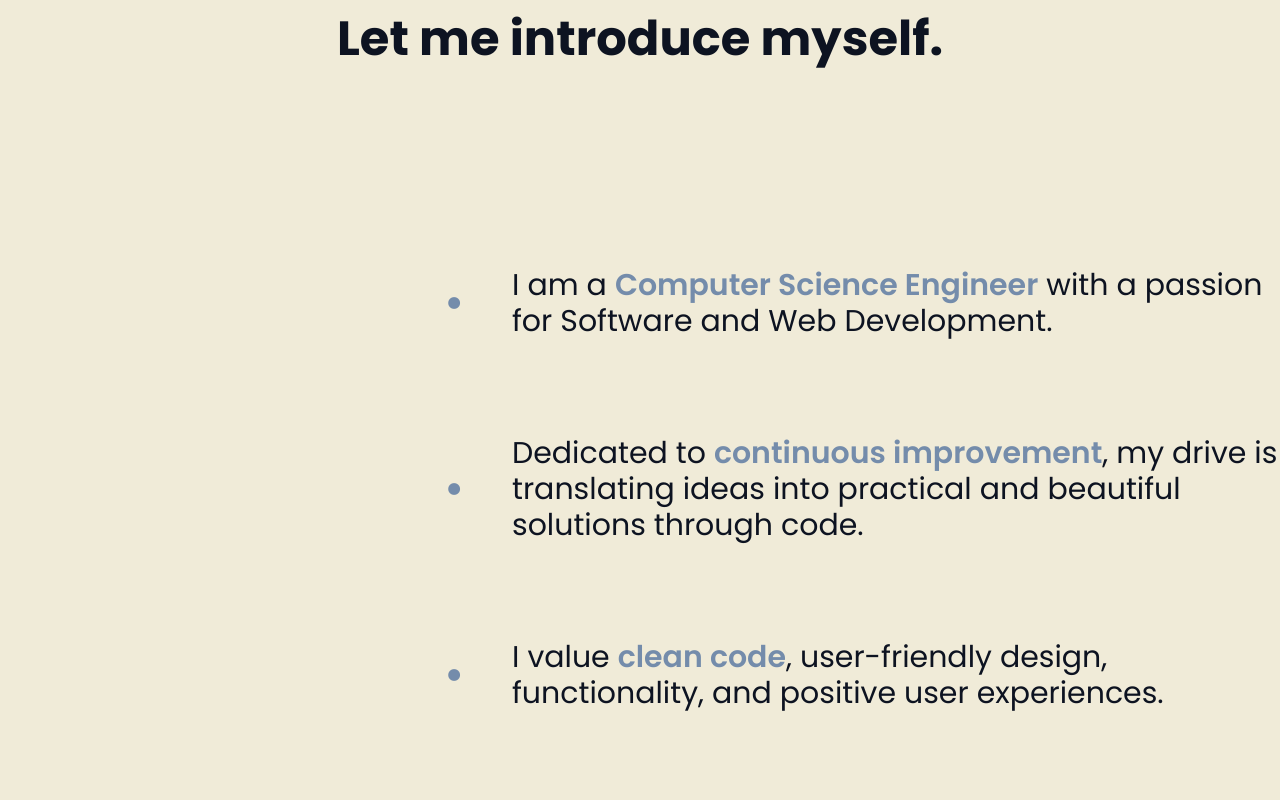
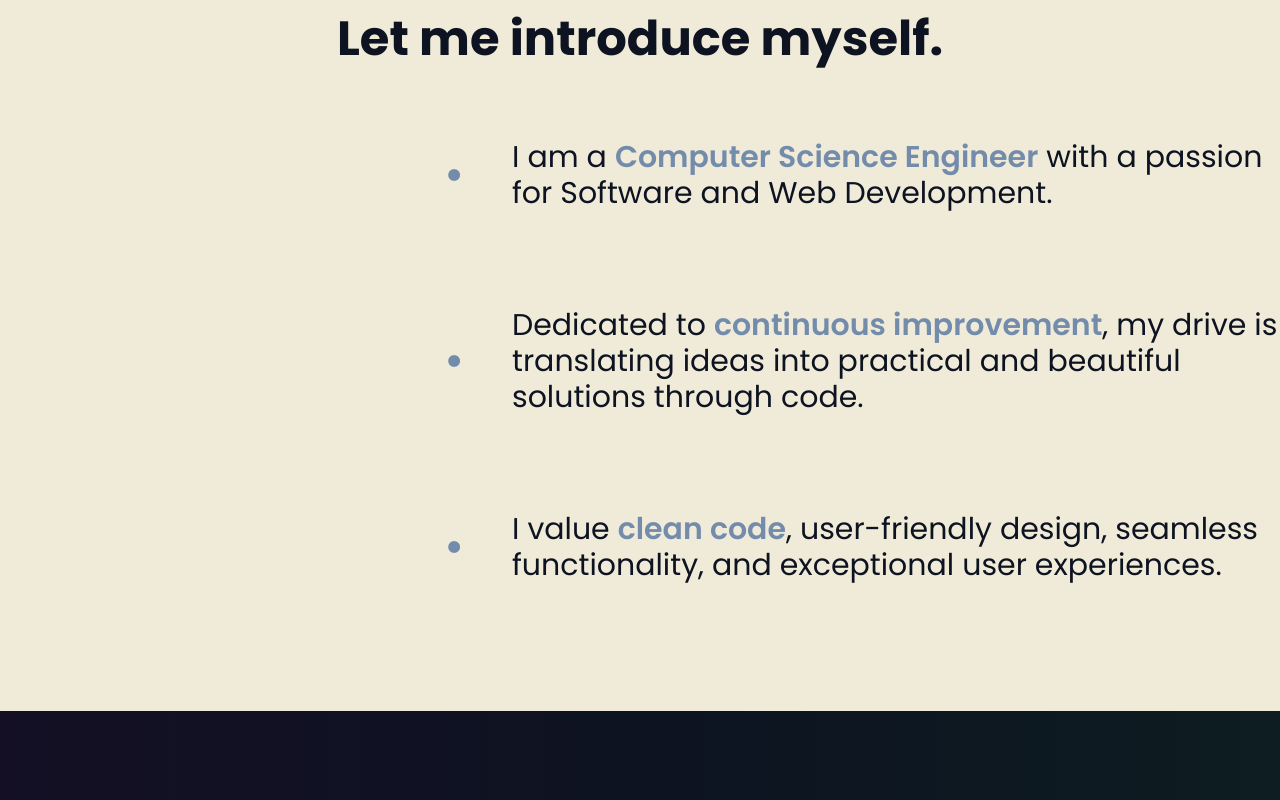
Before and after one commit to BrokenRoto/brokenroto.github.io, a Next.js app: page / in a window 1280 px wide. Shown: the part 860-1660 px from the top of the page. Built offline with nearby package versions, Linux system fonts and the light colour scheme.

Commit message:
About section not full height

```diff
--- a/src/app/page.tsx
+++ b/src/app/page.tsx
@@ -54,14 +54,17 @@ const HomePage = () => {
           </Link>
         </div>
       </div>
-      <div id="about" className="bg-secondary text-primary py-16 min-h-[100vh] flex flex-col justify-center">
+      <div
+        id="about"
+        className="bg-secondary text-primary py-16 flex flex-col justify-center"
+      >
         <div className="container text-center">
-          <h3 className="text-[3rem] font-bold">
-            Let me introduce myself.
-          </h3>
-          <div className="text-3xl text-left space-y-24 my-48">
+          <h3 className="text-[3rem] font-bold">Let me introduce myself.</h3>
+          <div className="text-3xl text-left space-y-24 my-16">
             <div className="flex justify-end items-center">
-              <span className="text-primary-light text-[3rem] pr-12">&#8226;</span>
+              <span className="text-primary-light text-[3rem] pr-12">
+                &#8226;
+              </span>
               <p className="max-w-3xl">
                 I am a{" "}
                 <span className="text-primary-light font-semibold">
@@ -71,7 +74,9 @@ const HomePage = () => {
               </p>
             </div>
             <div className="flex justify-end items-center">
-              <span className="text-primary-light text-[3rem] pr-12">&#8226;</span>
+              <span className="text-primary-light text-[3rem] pr-12">
+                &#8226;
+              </span>
               <p className="max-w-3xl">
                 Dedicated to{" "}
                 <span className="text-primary-light font-semibold">
@@ -83,44 +88,19 @@ const HomePage = () => {
             </div>
 
             <div className="flex justify-end items-center">
-              <span className="text-primary-light text-[3rem] pr-12">&#8226;</span>
+              <span className="text-primary-light text-[3rem] pr-12">
+                &#8226;
+              </span>
               <p className="max-w-3xl">
                 I value{" "}
                 <span className="text-primary-light font-semibold">
                   clean code
                 </span>
-                , user-friendly design, functionality, and positive user
-                experiences.
+                , user-friendly design, seamless functionality, and exceptional
+                user experiences.
               </p>
             </div>
-
           </div>
-
-          {/* <div className="flex justify-between text-[2rem] text-left">
-            <p>
-              I am a{" "}
-              <span className="text-primary-light font-semibold">
-                creative developer{" "}
-              </span>
-              specializing in user-centered experiences. With meticulous
-              attention to detail,I create
-              <span className="text-primary-light font-semibold">
-                {" "}
-                high-quality{" "}
-              </span>
-              applications and websites.
-            </p>
-            <p>
-              I value{" "}
-              <span className="text-primary-light font-semibold">
-                clean code
-              </span>
-              , user-friendly design, functionality, and positive user
-              experiences. I approach projects with enthusiasm and seek constant
-              improvement. Inspired by music, photography, and art, I believe
-              coding is the most liberating form of creation.
-            </p>
-          </div> */}
         </div>
       </div>
 
```
